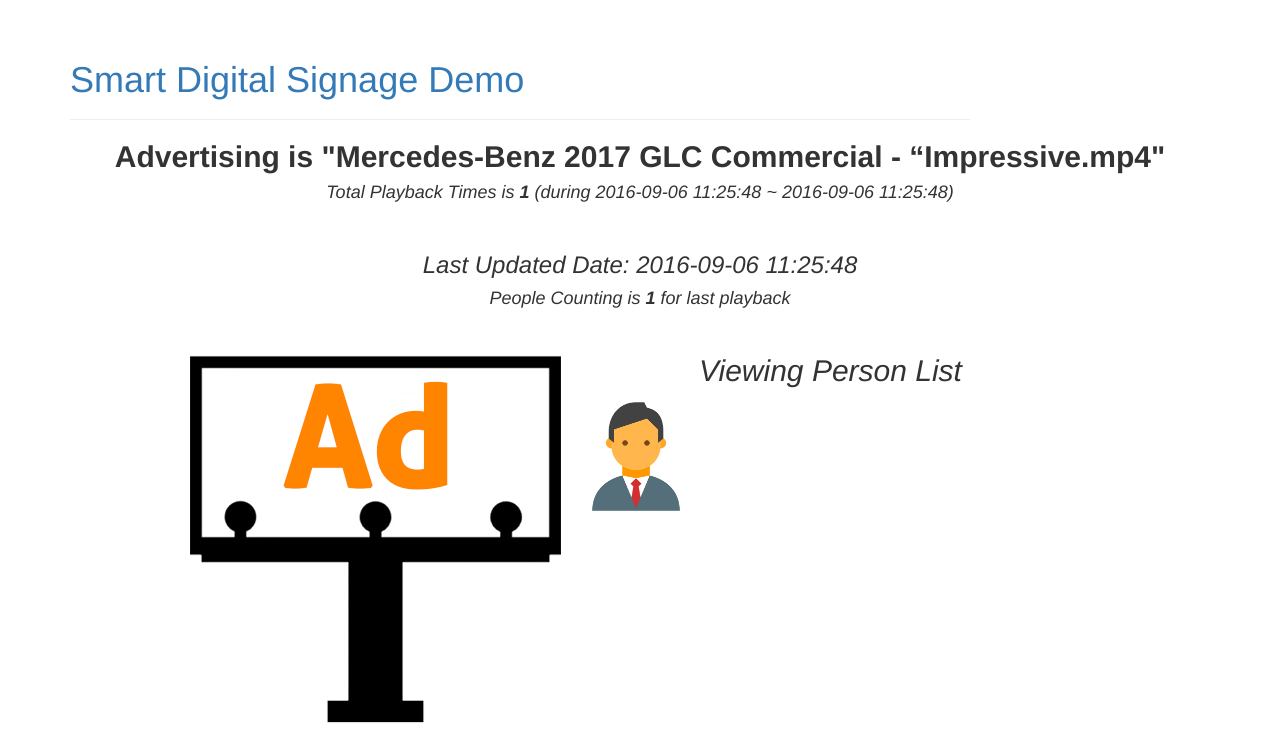
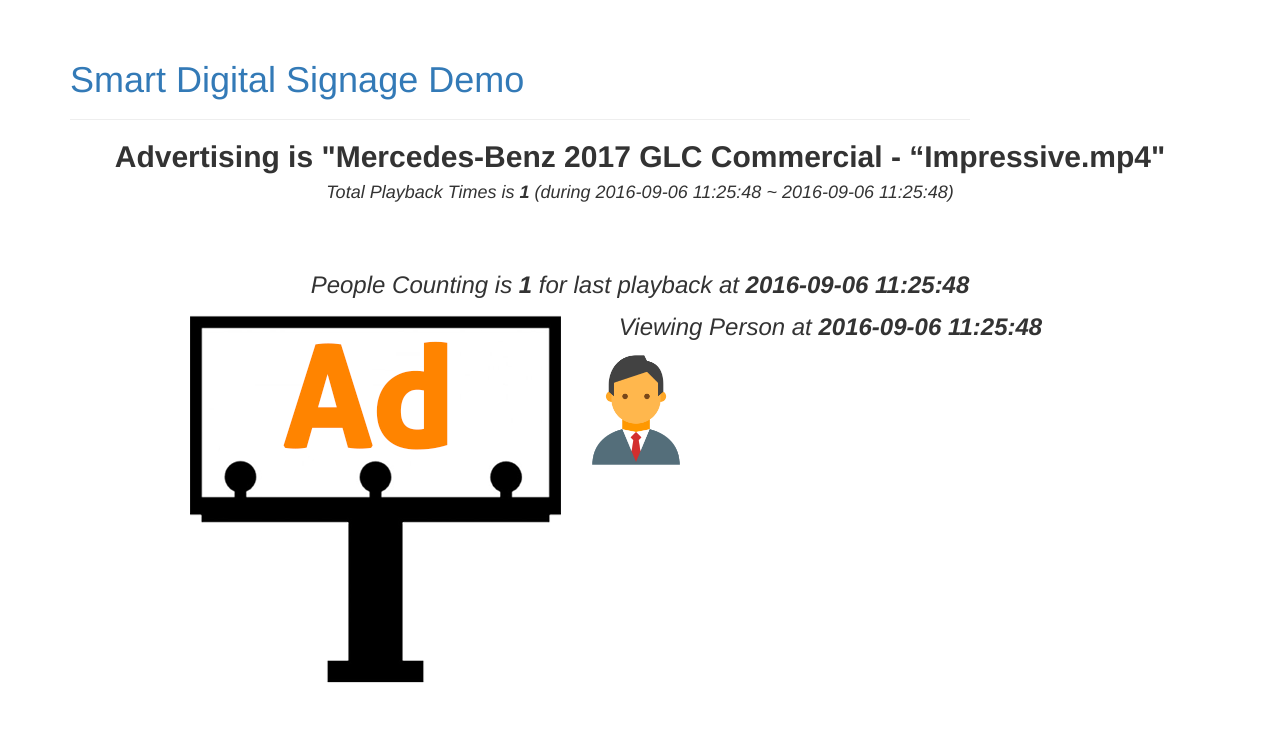
Before and after one commit to Birdson/SmartDigitalSignage-Demo, a Flask app: page / in a window 1280 px wide. Shown: the top 729 px of the page. Run offline with Flask 2, Linux system fonts and the light colour scheme; data comes from the database, SQL or seed files in the repository; parts of the project's set-up code (start-up, migrations or seed data) failed here and were passed over; some libraries are stand-ins or nearby versions.

Commit message:
update web
Signed-off-by: Birdson Chen <Birdson_Chen@pegatroncorp.com>

```diff
--- a/templates/index.html
+++ b/templates/index.html
@@ -25,15 +25,13 @@
       {% else %}
       <h2 align="center"><b>Advertising is "{{ ads_data[1]}}"</b></h2>
       <h4 align="center"><i>Total Playback Times is <b>{{ ads_data[3]}}</b> (during {{ ads_data[4]}} ~ {{ ads_data[5]}})</i></h4>
-      <br>
-      <h3 align="center"><i>Last Updated Date: {{ person_counting_data[3]}}</i></h3>
-      <h4 align="center"><i>People Counting is <b>{{ person_counting_data[2]}}</b> for last playback</i></h4>
-      <br>
+      <br><br>
+      <h3 align="center"><i>People Counting is <b>{{ person_counting_data[2]}}</b> for last playback at  <b>{{ person_counting_data[3]}}</b></i></h3>
       <div class="media">
         <a class="media-left" href="#"><img class="media-object" src="{{ url_for('static', filename='icons/device.png') }}" alt="Smart Digital Signage"></a>
         <div class="media-body" align="left">
-          <h2 class="media-heading" align="center"><i>Viewing Person List</i></h2>
           {% if has_viewing_data %}
+          <h3 class="media-heading" align="center"><i>Viewing Person at  <b>{{ viewing_datas[0][4]}}</b></i></h3>
           <ul id="rig">
           {% for personal_data in personal_datas %}
           <li>
@@ -53,7 +51,7 @@
         </div>
       </div>
       {% endif %}
-      <br><br><br><br>
+      <br><br><br><br><br><br><br>
 
     </div>
 
```
